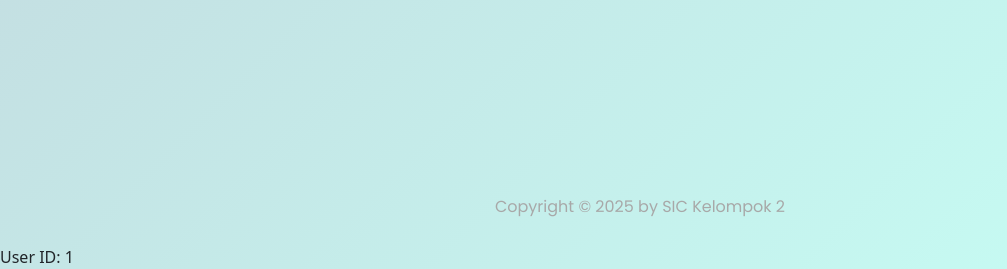
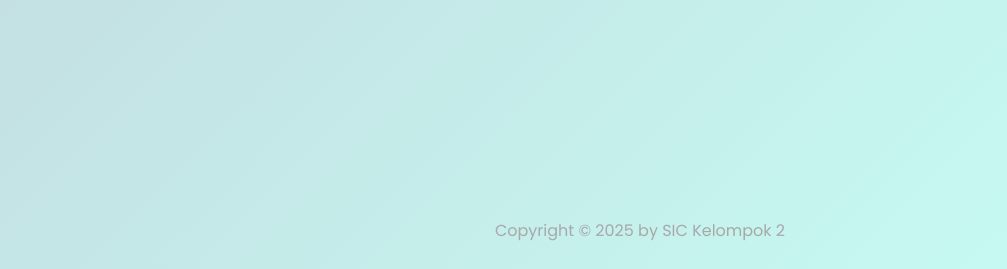
Before and after one commit to DithaAlfariz/Kelompok2PBW, a PHP site: page /pengaduanmhs.php in a window 1280 px wide. Shown: the part 531-800 px from the top of the page, without its empty margins (0-1007 px from the left). Run offline with PHP 8.4, Linux system fonts and the light colour scheme; the visitor is signed in with stand-in values (Sample User, id 1); data that the repository does not hold is empty.

Commit message:
hapus line52

```diff
--- a/pengaduanmhs.php
+++ b/pengaduanmhs.php
@@ -49,4 +49,3 @@ document.addEventListener('DOMContentLoaded', function() {
 </script>
 </body>
 </html>
-<?php echo 'User ID: ' . ($_SESSION['user_id'] ?? 'Belum login'); ?>
```
